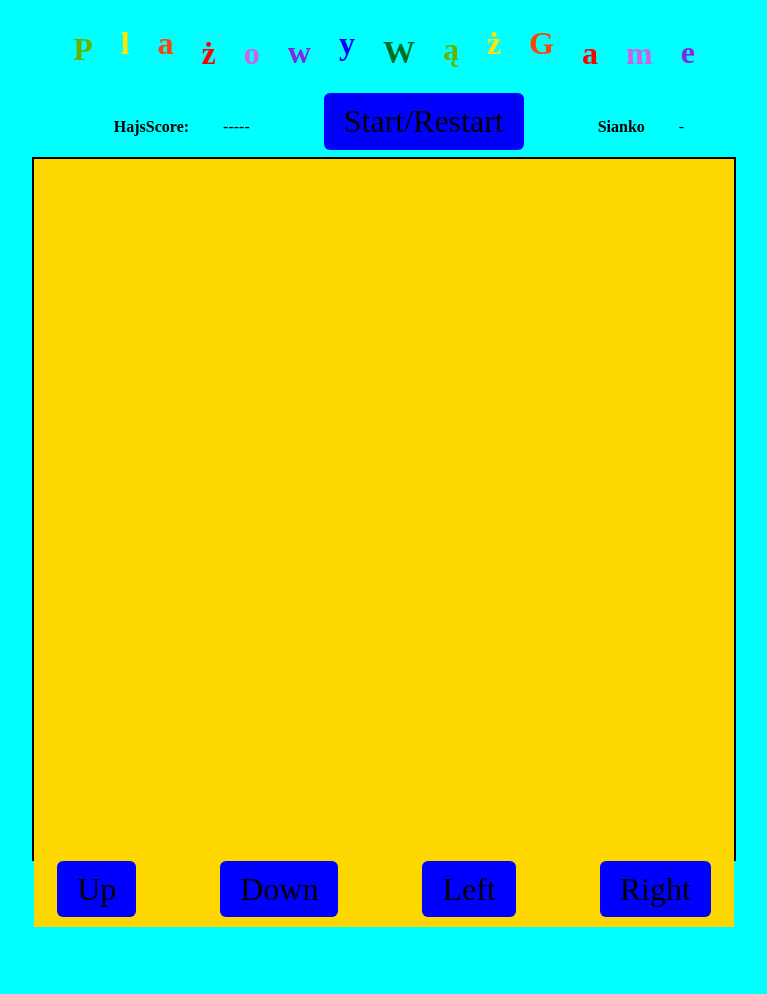
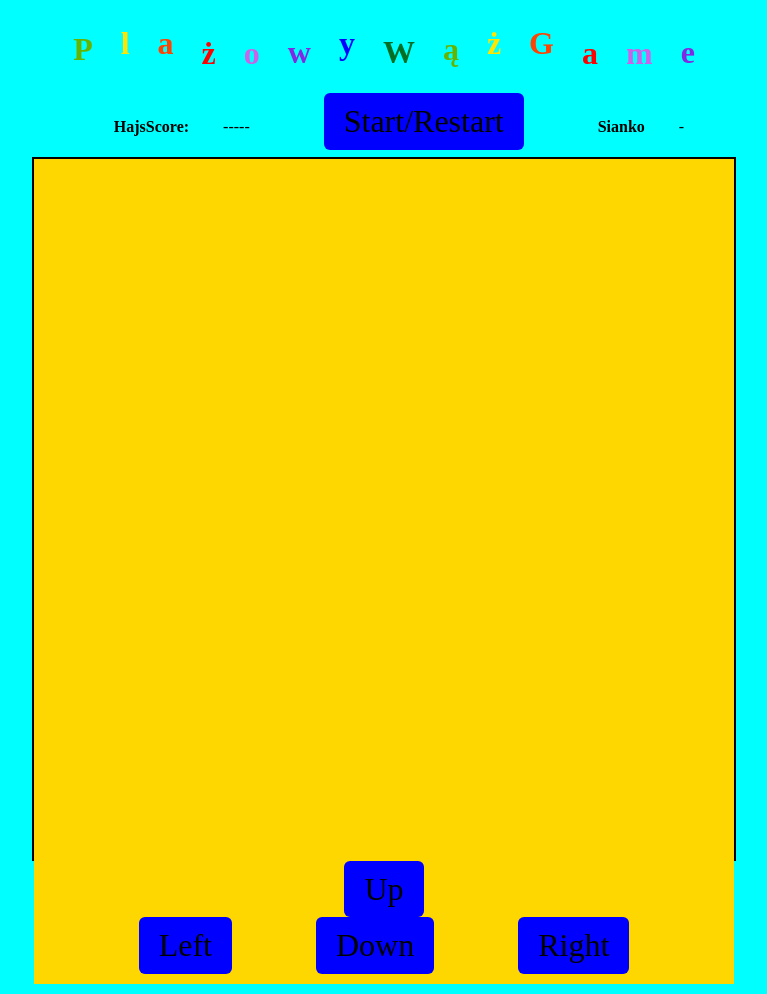
Before and after one commit to Dusmok/plazowywaz, a website built with webpack: page index.html in a window 1280 px wide. Shown: the whole page, without its empty margins (256-1023 px from the left). Before the commit the page ends 937 px from the top, so only its background shows below. Built offline with nearby package versions, Linux system fonts and the light colour scheme.

Commit message:
Add files via upload

```diff
--- a/index.html
+++ b/index.html
@@ -27,10 +27,12 @@
 
         <div class="grid"></div>
 
-        <button id="arrowUp">Up</button>
-        <button id="arrowDown">Down</button>
-        <button id="arrowLeft">Left</button>
-        <button id="arrowRight">Right</button>
+        <button id="arrowUp arrows">Up</button>
+        <br>
+        <button id="arrowLeft arrows">Left</button>
+        <button id="arrowDown arrows">Down</button>
+
+        <button id="arrowRight arrows">Right</button>
 
         <script src="index.js"></script>
     </body>
```
